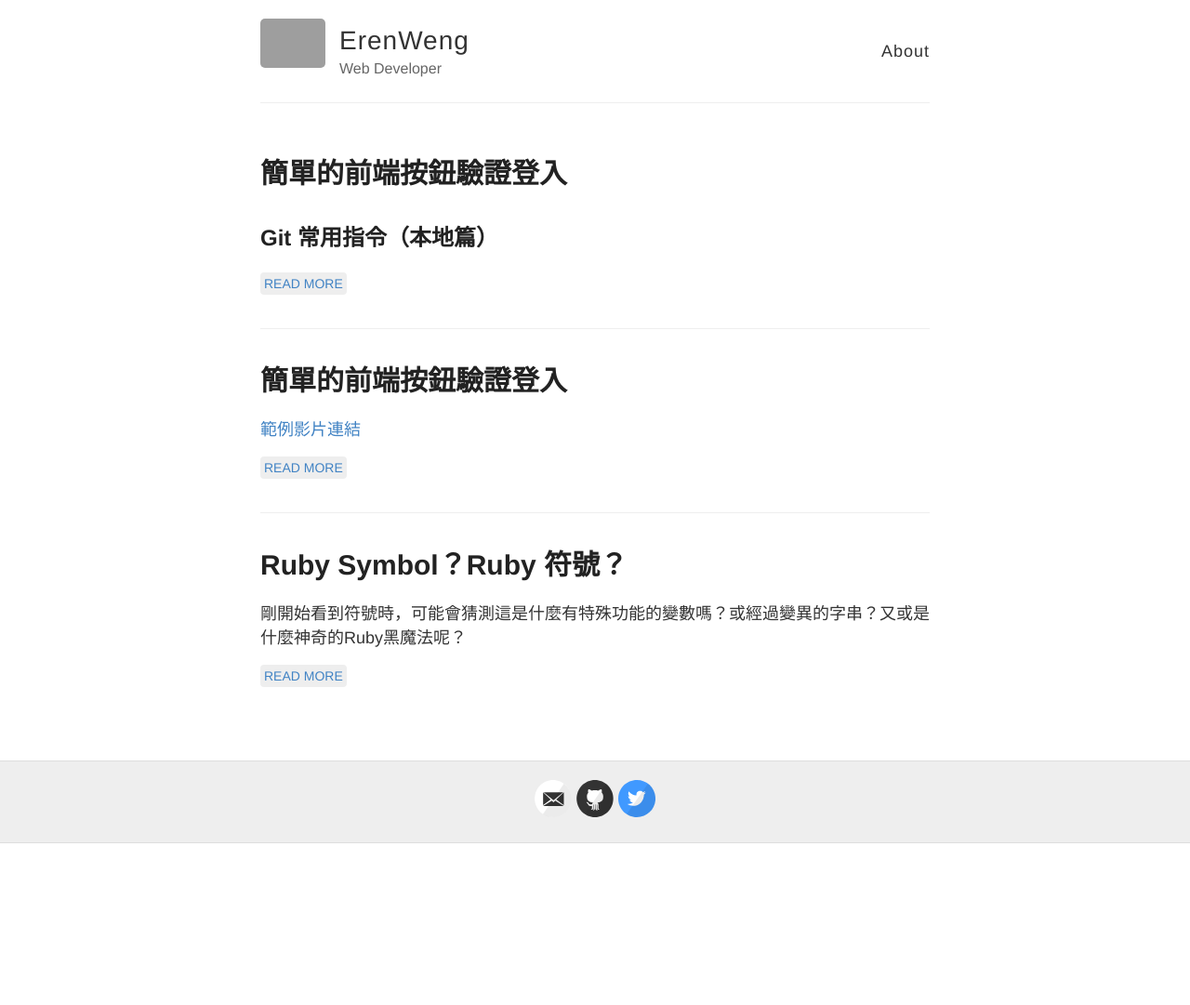
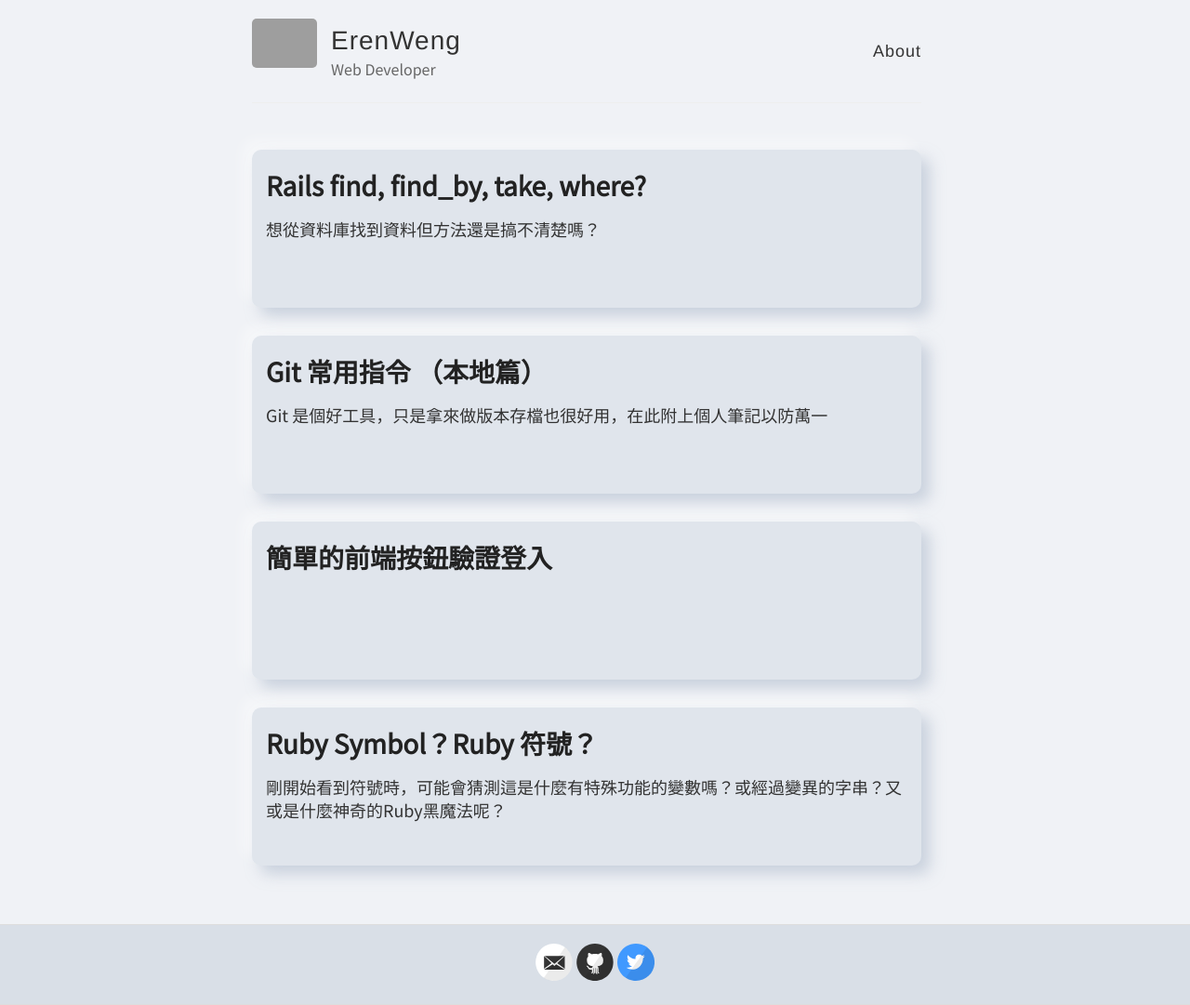
Before and after one commit to ErenWeng/eren_weng-github.io, a Jekyll site: the page built from index.html, in a window 1280 px wide. Shown: the whole page at 93% size. Built offline with Jekyll 4.4.1, drawn with Linux system fonts in a browser that asks for light colours; before the commit the page ends 907 px from its top, so only the background shows below that; grey boxes are pictures that could not be loaded.

Commit message:
new post

```diff
--- a/_layouts/default.html
+++ b/_layouts/default.html
@@ -59,6 +59,9 @@
   </div>
 
   {% include analytics.html %}
+
+  <script src="https://unpkg.com/scrollreveal"></script>
+
 </body>
 
 </html>
--- /dev/null
+++ b/_posts/2020-05-09-git command 1 copy.md
@@ -0,0 +1,166 @@
+---
+layout: post
+title:  "Git 常用指令 （本地篇）"
+subtitle: "Git 是個好工具，只是拿來做版本存檔也很好用，在此附上個人筆記以防萬一"
+date:   2020-05-09 11:56:58 +0800
+categories: jekyll update
+---
+
+### 設定
+
+- `git config --global user.name "newbie"` 設定姓名
+- `git config --global user.email "newbie@email.com"` 設定 eamil
+- `git config -l` 查看設定（list）
+- `git config --global core.editor vim` 預設編輯器為 vim
+
+> --global 參數可以讓所有的 git project 都採用這個預設值
+
+### git 版控
+
+- 版控流程
+
+  1. `git init` 初始化現在位置的資料夾並且讓 git 來控制版本
+
+     2-1. `git add <file>` 將修改的檔案由工作目錄 Working Directory/Tree 推送至暫存區域 Staging Area，向 git 說明即將要提交的檔案
+
+     2-2. `git add .` 所有檔案推送至暫存
+
+     2-3. `git rm <file>` 向 git 說明檔案將要移除，相當於`git add`
+
+     2-4. `git add -u` 加入所有被修改過的檔案（包括刪除）
+
+  2. `git commit -m "<message>"` 將修改由暫存區愈推送至本機儲存庫，並且會新增一個 commit 將 Head 貼紙一併移動至此（沒加訊息會跑到 vim 編輯器，可輸入`:q`離開）
+  3. `git push` 將修改送到遠端儲存庫
+
+- 脫離版控
+  - `git rm <file> --cached` 單個檔案脫離為 Untracked
+  - `rm -rf .git` 刪除所有 git 版控
+
+### git status 檔案狀態建議
+
+- Untracked files（未被追蹤的檔案）：
+
+  - 使用`git add` 推進暫存
+
+- Changes not staged for commit（被更動但尚未要提交的檔案）：
+
+  - 使用`git add`暫存
+  - 使用`git checkout <file>` 回到修改前的樣子
+
+- Changes to be committed（將要提交的檔案，已 add 進暫存）
+  - 使用`git reset Head <file>` 將檔案還原為尚未 add 的狀態
+
+### 狀態、檢查
+
+- `git status` 查詢現在這個目錄的「狀態」
+- `git show` 查詢最後一次 commit 的修改內容
+- `git show <commit>` 查詢某次 commit 的修改內容
+- `git log` 查詢 commit 的歷史紀錄(時間、作者、做了什麼、貼紙位置、commit)
+- `git log <file>` 只顯示此檔案之紀錄
+- `git log -p <file>` 只顯示此檔案的修改紀錄(+是新增 -是刪除)
+- `git log --name-status` 顯示檔案新增、更動、刪除等資訊情形
+- `git log --stat` 顯示更動檔案的統計及摘要
+- `git log --oneline` 只保留(貼紙、commit、做了什麼)
+- `git log --oneline --author="a"` 只找 a 作者的 commit
+- `git log --oneline --grep="WTF"` 只找 commit 訊息中有 WTF 的
+- `git log --oneline --since="10am" --until="5pm" --after="2020-03"` 找到從 2020 年 3 月之後，每天早上 10 點到下午 5 點的 Commit
+- `git log --oneline --graph` 可看到分支圖形
+- `git log --oneline --graph --decorate --all` 可看到更美的分支圖形
+- `git blame -L 1,10 <file>` 檢查此檔案中第 1~10 行的作者與時間
+- `git diff <file>` 比較檔案最後一次 commit 的到現在已修改的工作目錄和索引
+- `git diff <commit_or_branch> <commit_or_branch>` 比對兩版本
+- `git diff -–name-only <commit_or_branch> <commit_or_branch>` 只想檢視此作者兩個版本的修改差別
+
+### 還原
+
+- 把刪掉的檔案救回 （可先用 git status 看一下那些被刪除，因為如果目錄也被刪掉就沒救了）
+  - `git checkout .` 救回所有檔案
+  - `git checkout <file>` 救回某檔案
+
+> 如果有做過修改沒 commit 提交，checkout 會放棄此次工作目錄的修改並還原成上次提交版本，並從暫存區退回工作區域（此次修改會被覆蓋小心使用）
+
+- git checkout 的還原
+
+  - `git checkout HEAD~2` 退回兩個版本前
+
+- git reset 的還原
+
+  - `git reset head` 還原 1 次版本
+  - `git reset head <file>` 只還原某個檔案 1 次版本
+  - `git reset <commit>` 回到某次 commit 的版本
+  - `git reset <commit_or_branch>^` 退回此 commit/貼紙 1 次前的版本
+  - `git reset <commit_or_branch>^^` 退回此 commit/貼紙 2 次前的版本
+  - `git reset <commit_or_branch>~x` 退回此 commit/貼紙 x 次前的版本
+
+  Reset 參數
+
+  - `git reset --soft <commit_or_branch>` : 只移動 Head 和 branch，由儲存庫丟回暫存區，可用於更改 commit 訊息（重 commit 不需要再 add 一次）
+  - `git reset --mixed <commit_or_branch>` : 預設，移動 HEAD 與其 Branch，將暫存區的內容移出
+  - `git reset --hard <commit_or_branch>` : 直接移除暫存及工作目錄所有內容(但並沒有真的消失)
+
+- git revert 的還原
+
+  - `git revert HEAD --no-edit` 新增一個 commit 來原地覆蓋上一個不想要的 commit
+  - `git revert <commit>` 新增一個和此 commit 相反的修改
+
+- 看不見檔案且 commit 也忘了
+
+  - `git reflog`來查看 head 的移動紀錄（每次 head 移動都會再 reflog 記上一筆 commit，保留 30 天），就會看到 commit，再用`git reset <commit> --hard`救回
+
+  - 會使 head 發生改變
+    - `git commit` head 移動到新的 commit
+    - `git reset --hard <commit>` head 換到新的 commit
+    - `git checkout <branch_or_commit>` head 切換到某貼紙或分支
+    - `git merge/rebase` head 合併分支
+    - `git cherry-pick/revert` 挑入/挑出 commit 時
+
+- log 和 reflog 的差別
+
+  - reflog 可以看到所有分支的操作紀錄
+  - log 看不到已經刪除的 commit
+
+- reset 和 checkout 的差別
+
+  - checkout 是退回某版本，只會移動 head，分支不會跟著移動，常用於切換分支
+  - reset：移動 head 和其 branch，會移出 commit，除了動到 head 還會移動 branch，如果分支沒有人管理就會形同隱形
+
+### 修改
+
+- --amend
+
+  - `git commit --amend -m "add cat"` 將最後一次 commit 訊息改為 add cat
+
+  - 將 Untracked 的檔案併入已發出的 commit (檔案忘記一起 commit 又不想再 commit 一次)
+  - `git add <file>` 先推至暫存，`git commit --amend --no-edit` 再推入最後一次的 commit 並且不加說明文字
+
+> 每次的--amend 都會被視為更改，而產生新的 commit，但實際上 commit 並沒有增加
+
+- cherry-pick
+
+  - 使用`git reset --hard <commit>`回到過去的某版本，再使用`git cherry-pick <commit>`把後面的版本一自己想要的順序加進來就可以調換順序，當然沒加的就不會顯示（形同刪除紀錄）
+
+### 分支
+
+- 查看、移動
+
+  - `git branch` 查看分支及 head 的位置
+  - `git checkout <branch_or_commit>` 將 head 切換到某分支/commit
+  - `git branch -f <branch> <commit>` 移動某分支到某 commit（如果此分支不存在就會建立新的）
+
+- 新增分支
+
+  - `git branch <branch>` 新增分支
+  - `git branch <branch> <commit>` 在某 commit 加上分支
+  - `git checkout -b <branch>` 新增分支並且直接切換到新分支
+  - `git branch -m <old_branch_name> <new_branch_name>` 改變分支名稱
+
+- 刪除分支
+
+  - `git branch -d <branch>` 可能會顯示你還沒合併的訊息
+  - `git branch -D <branch>` 強制刪除
+
+- 合併分支 (被合併貼紙的都是在新 commit 的下面)
+  - `git merge <branch>` 合併分支
+  - `git merge <branch> --no-ff` 保留分支原樣(不使用快轉模式 Fast Forward 合併)
+  - `git rebase <branch>` 將當前分支接到某分支之後，並且會被重新分配一個 commit
+  - `git rebase <branch_1> <branch_2>` 將分支 2 接到分之 1 之後
--- a/_posts/2020-05-09-git command 1.md
+++ /dev/null
@@ -1,162 +0,0 @@
----
-layout: post
-title:  "簡單的前端按鈕驗證登入"
-date:   2020-05-09 11:56:58 +0800
-categories: jekyll update
----
-
-## Git 常用指令（本地篇）
-
-### 設定
-
-- `git config --global user.name "newbie"` 設定姓名
-- `git config --global user.email "newbie@email.com"` 設定 eamil
-- `git config -l` 查看設定（list）
-- `git config --global core.editor vim` 預設編輯器為 vim
-
-> --global 參數可以讓所有的 git project 都採用這個預設值
-
-### git 版控
-
-- 版控流程
-
-  1. `git init` 初始化現在位置的資料夾並且讓 git 來控制版本
-     2-1. `git add <file>` 將修改的檔案由工作目錄 Working Directory/Tree 推送至暫存區域 Staging Area，向 git 說明即將要提交的檔案
-     2-2. `git add .` 所有檔案推送至暫存
-     2-3. `git rm <file>` 向 git 說明檔案將要移除，相當於`git add`
-     2-4. `git add -u` 加入所有被修改過的檔案（包括刪除）
-  2. `git commit -m "<message>"` 將修改由暫存區愈推送至本機儲存庫，並且會新增一個 commit 將 Head 貼紙一併移動至此（沒加訊息會跑到 vim 編輯器，可輸入`:q`離開）
-  3. `git push` 將修改送到遠端儲存庫
-
-- 脫離版控
-  - `git rm <file> --cached` 單個檔案脫離為 Untracked
-  - `rm -rf .git` 刪除所有 git 版控
-
-### git status 檔案狀態建議
-
-- Untracked files（未被追蹤的檔案）：
-
-  - 使用`git add` 推進暫存
-
-- Changes not staged for commit（被更動但尚未要提交的檔案）：
-
-  - 使用`git add`暫存
-  - 使用`git checkout <file>` 回到修改前的樣子
-
-- Changes to be committed（將要提交的檔案，已 add 進暫存）
-  - 使用`git reset Head <file>` 將檔案還原為尚未 add 的狀態
-
-### 狀態、檢查
-
-- `git status` 查詢現在這個目錄的「狀態」
-- `git show` 查詢最後一次 commit 的修改內容
-- `git show <commit>` 查詢某次 commit 的修改內容
-- `git log` 查詢 commit 的歷史紀錄(時間、作者、做了什麼、貼紙位置、commit)
-- `git log <file>` 只顯示此檔案之紀錄
-- `git log -p <file>` 只顯示此檔案的修改紀錄(+是新增 -是刪除)
-- `git log --name-status` 顯示檔案新增、更動、刪除等資訊情形
-- `git log --stat` 顯示更動檔案的統計及摘要
-- `git log --oneline` 只保留(貼紙、commit、做了什麼)
-- `git log --oneline --author="a"` 只找 a 作者的 commit
-- `git log --oneline --grep="WTF"` 只找 commit 訊息中有 WTF 的
-- `git log --oneline --since="10am" --until="5pm" --after="2020-03"` 找到從 2020 年 3 月之後，每天早上 10 點到下午 5 點的 Commit
-- `git log --oneline --graph` 可看到分支圖形
-- `git log --oneline --graph --decorate --all` 可看到更美的分支圖形
-- `git blame -L 1,10 <file>` 檢查此檔案中第 1~10 行的作者與時間
-- `git diff <file>` 比較檔案最後一次 commit 的到現在已修改的工作目錄和索引
-- `git diff <commit_or_branch> <commit_or_branch>` 比對兩版本
-- `git diff -–name-only <commit_or_branch> <commit_or_branch>` 只想檢視此作者兩個版本的修改差別
-
-### 還原
-
-- 把刪掉的檔案救回 （可先用 git status 看一下那些被刪除，因為如果目錄也被刪掉就沒救了）
-  - `git checkout .` 救回所有檔案
-  - `git checkout <file>` 救回某檔案
-
-> 如果有做過修改沒 commit 提交，checkout 會放棄此次工作目錄的修改並還原成上次提交版本，並從暫存區退回工作區域（此次修改會被覆蓋小心使用）
-
-- git checkout 的還原
-
-  - `git checkout HEAD~2` 退回兩個版本前
-
-- git reset 的還原
-
-  - `git reset head` 還原 1 次版本
-  - `git reset head <file>` 只還原某個檔案 1 次版本
-  - `git reset <commit>` 回到某次 commit 的版本
-  - `git reset <commit_or_branch>^` 退回此 commit/貼紙 1 次前的版本
-  - `git reset <commit_or_branch>^^` 退回此 commit/貼紙 2 次前的版本
-  - `git reset <commit_or_branch>~x` 退回此 commit/貼紙 x 次前的版本
-
-  Reset 參數
-
-  - `git reset --soft <commit_or_branch>` : 只移動 Head 和 branch，由儲存庫丟回暫存區，可用於更改 commit 訊息（重 commit 不需要再 add 一次）
-  - `git reset --mixed <commit_or_branch>` : 預設，移動 HEAD 與其 Branch，將暫存區的內容移出
-  - `git reset --hard <commit_or_branch>` : 直接移除暫存及工作目錄所有內容(但並沒有真的消失)
-
-- git revert 的還原
-
-  - `git revert HEAD --no-edit` 新增一個 commit 來原地覆蓋上一個不想要的 commit
-  - `git revert <commit>` 新增一個和此 commit 相反的修改
-
-- 看不見檔案且 commit 也忘了
-
-  - `git reflog`來查看 head 的移動紀錄（每次 head 移動都會再 reflog 記上一筆 commit，保留 30 天），就會看到 commit，再用`git reset <commit> --hard`救回
-
-  - 會使 head 發生改變
-    - `git commit` head 移動到新的 commit
-    - `git reset --hard <commit>` head 換到新的 commit
-    - `git checkout <branch_or_commit>` head 切換到某貼紙或分支
-    - `git merge/rebase` head 合併分支
-    - `git cherry-pick/revert` 挑入/挑出 commit 時
-
-- log 和 reflog 的差別
-
-  - reflog 可以看到所有分支的操作紀錄
-  - log 看不到已經刪除的 commit
-
-- reset 和 checkout 的差別
-
-  - checkout 是退回某版本，只會移動 head，分支不會跟著移動，常用於切換分支
-  - reset：移動 head 和其 branch，會移出 commit，除了動到 head 還會移動 branch，如果分支沒有人管理就會形同隱形
-
-### 修改
-
-- --amend
-
-  - `git commit --amend -m "add cat"` 將最後一次 commit 訊息改為 add cat
-
-  - 將 Untracked 的檔案併入已發出的 commit (檔案忘記一起 commit 又不想再 commit 一次)
-  - `git add <file>` 先推至暫存，`git commit --amend --no-edit` 再推入最後一次的 commit 並且不加說明文字
-
-> 每次的--amend 都會被視為更改，而產生新的 commit，但實際上 commit 並沒有增加
-
-- cherry-pick
-
-  - 使用`git reset --hard <commit>`回到過去的某版本，再使用`git cherry-pick <commit>`把後面的版本一自己想要的順序加進來就可以調換順序，當然沒加的就不會顯示（形同刪除紀錄）
-
-### 分支
-
-- 查看、移動
-
-  - `git branch` 查看分支及 head 的位置
-  - `git checkout <branch_or_commit>` 將 head 切換到某分支/commit
-  - `git branch -f <branch> <commit>` 移動某分支到某 commit（如果此分支不存在就會建立新的）
-
-- 新增分支
-
-  - `git branch <branch>` 新增分支
-  - `git branch <branch> <commit>` 在某 commit 加上分支
-  - `git checkout -b <branch>` 新增分支並且直接切換到新分支
-  - `git branch -m <old_branch_name> <new_branch_name>` 改變分支名稱
-
-- 刪除分支
-
-  - `git branch -d <branch>` 可能會顯示你還沒合併的訊息
-  - `git branch -D <branch>` 強制刪除
-
-- 合併分支 (被合併貼紙的都是在新 commit 的下面)
-  - `git merge <branch>` 合併分支
-  - `git merge <branch> --no-ff` 保留分支原樣(不使用快轉模式 Fast Forward 合併)
-  - `git rebase <branch>` 將當前分支接到某分支之後，並且會被重新分配一個 commit
-  - `git rebase <branch_1> <branch_2>` 將分支 2 接到分之 1 之後
--- /dev/null
+++ b/_posts/2020-05-11-rails find.md
@@ -0,0 +1,119 @@
+---
+layout: post
+title:  "Rails find, find_by, take, where?"
+subtitle: "想從資料庫找到資料但方法還是搞不清楚嗎？"
+date:   2020-05-11 10:50:58 +0800
+categories: jekyll update
+---
+
+### find
+
+- 由物件的id，也就是主鍵（primary key）來尋找物件
+
+{% highlight ruby %}
+Client.find(10)
+=> #<Client id: 10, first_name: "Ryan">
+
+Items.find(params[:id])
+=> #
+{% endhighlight %}
+
+- 但我想要找多個id呢？放上陣列吧
+
+{% highlight ruby %}
+Client.find([1, 10])
+=> [#<Client id: 1, first_name: "Lifo">, #<Client id: 10, first_name: "Ryan">]
+{% endhighlight %}
+
+> 若是find找不到物件，就會拋出 ActiveRecord::RecordNotFound 異常。
+
+### take
+
+- 取出幾筆資料，所以後面可以放參數決定找幾筆，不做排序
+
+{% highlight ruby %}
+Client.take(2)
+# => [
+  #<Client id: 1, first_name: "Lifo">,
+  #<Client id: 2, first_name: "Sara">
+]
+{% endhighlight %}
+
+### find_by
+
+- 找出第一筆符合條件的資料
+
+{% highlight ruby %}
+Client.find_by first_name: 'Lifo'
+=> #<Client id: 1, first_name: "Lifo">
+
+Client.find_by first_name: 'Jon'
+=> nil
+
+@item = Items.find(id: params[:id])
+=> #
+{% endhighlight %}
+
+> 若是find_by找不到物件，只會回傳nil，不會有錯誤訊息。
+
+### where
+
+和 SQL 中的 WHERE 類似，可設定篩選條件，條件可以是字串、陣列、Hash
+
+1.字串條件
+
+{% highlight ruby %}
+Client.where("orders_count = '2'")
+{% endhighlight %}
+
+> 使用字串會有被 SQL injection 攻擊的風險，不建議使用
+
+2.陣列條件
+
+陣列可以帶入字串條件中的 ? 和符號
+
+{% highlight ruby %}
+#帶入?
+Client.where("orders_count = ?", params[:orders])
+
+#帶入符號
+Client.where("created_at >= :start_date AND created_at <= :end_date",
+ {start_date: params[:start_date], end_date: params[:end_date]})
+{% endhighlight %}
+
+3.Hash條件
+
+Hash的值不能是符號，只有是否相等、什麼範圍、子集合可使用此形式
+
+- 相等
+
+Hash的Key可以是符號和字串
+
+{% highlight ruby %}
+Client.where(locked: true)
+Client.where('locked' => true)
+{% endhighlight %}
+
+- 範圍
+
+在範圍內查詢
+
+{% highlight ruby %}
+Client.where(created_at: (Time.now.midnight - 1.day)..Time.now.midnight)
+{% endhighlight %}
+
+- 子集合
+
+限縮條件查詢
+
+{% highlight ruby %}
+Client.where(orders_count: [1,3,5])
+{% endhighlight %}
+
+- NOT
+
+相反條件查詢
+
+{% highlight ruby %}
+Article.where.not(author: author)
+{% endhighlight %}
--- a/_sass/_highlights.scss
+++ b/_sass/_highlights.scss
@@ -1,5 +1,6 @@
 
 .highlight {
+  font-size: 15px;
   background-color: #efefef;
   padding: 7px 7px 7px 10px;
   border: 1px solid #ddd;
--- a/_sass/_variables.scss
+++ b/_sass/_variables.scss
@@ -15,10 +15,28 @@ $gray: #666;
 $lightGray: #eee;
 $white: #fff;
 
+// Neumorphism/soft ui
+$softLightShadow: rgba(255,255,255,0.5);
+$softDarkShadow: rgba(163,177,198,0.5);
+$softWhite: #fff;
+$softGray-3: #f7f9fa;
+$softGray-2: #f0f2f6;
+$softGray-1: #e8ecf1;
+$softMain: #e0e5ec;
+$softGray1: #d9dfe7;
+$softGray2: #d1d8e3;
+$softGray3: #c2cbd9;
+$softDark: #a3b1c6;
+
+
 // Font stacks
 $helvetica: Helvetica, Arial, sans-serif;
 $helveticaNeue: "Helvetica Neue", Helvetica, Arial, sans-serif;
 $georgia: Georgia, serif;
+
+@import url('https://fonts.googleapis.com/css?family=Noto+Sans+TC');
+$noto: 'Noto Sans TC', Arial, sans-serif;
+
 
 // Mobile breakpoints
 @mixin mobile {
--- a/index.html
+++ b/index.html
@@ -4,14 +4,30 @@ layout: default
 
 <div class="posts">
   {% for post in site.posts %}
-  <article class="post">
-    <h1><a href="{{ site.baseurl }}{{ post.url }}">{{ post.title }}</a></h1>
+  <a href="{{ site.baseurl }}{{ post.url }}">
+    <article class="post" id="post">
+      <h1>{{ post.title }}</h1>
 
-    <div class="entry">
-      {{ post.excerpt }}
-    </div>
+      <div class="entry">
+        {{ post.subtitle }}
+      </div>
 
-    <a href="{{ site.baseurl }}{{ post.url }}" class="read-more">Read More</a>
-  </article>
+    </article>
+  </a>
   {% endfor %}
 </div>
+
+<script defer src="https://unpkg.com/scrollreveal"></script>
+<script defer>
+  // window.onload = function () {
+  //   ScrollReveal({ reset: true });
+  //   ScrollReveal().reveal('.posts', { delay: 200 })
+  //   ScrollReveal().reveal('.post', { interval: 100, reset: true });
+  // };
+</script>
+
+<!-- <div class="entry">
+        {{ post.excerpt }}
+      </div> -->
+
+<!-- <a href="{{ site.baseurl }}{{ post.url }}" class="read-more">Read More</a> -->
--- a/style.scss
+++ b/style.scss
@@ -19,9 +19,13 @@ html {
 }
 
 body {
-  background: $white;
+  background: $softGray-2;
   font: 18px/1.4 $helvetica;
+  font-family: $noto;
   color: $darkGray;
+  width: calc(100vw - 18px);
+  // padding-left: calc(100% - 100vw);
+  // 修正跳頁
 }
 
 .container {
@@ -37,7 +41,8 @@ h3,
 h4,
 h5,
 h6 {
-  font-family: $helveticaNeue;
+  // font-family: $helveticaNeue;
+  font-family: $noto;
   color: $darkerGray;
   font-weight: bold;
 
@@ -51,7 +56,7 @@ h6 {
 }
 
 h1 {
-  font-size: 30px;
+  font-size: 28px;
   a {
     color: inherit;
   }
@@ -287,11 +292,11 @@ nav {
     font-size: 14px;
     padding: .25rem;
     border-radius: .25rem;
-    background-color: $lightGray;
-    &:hover{
-      background-color: rgba(240, 240, 240, .5);
-      color: $lightBlue;
-    }
+    // background-color: $lightGray;
+    // &:hover{
+      // background-color: rgba(240, 240, 240, .5);
+      // color: $lightBlue;
+    // }
   }
 }
 
@@ -299,7 +304,7 @@ nav {
   margin-top: 50px;
   border-top: 1px solid #ddd;
   border-bottom: 1px solid #ddd;
-  background-color: $lightGray;
+  background-color: $softGray1;
 }
 
 footer {
@@ -328,3 +333,49 @@ html {
 .bottom-place {
   margin-bottom: 150px;
 }
+
+#main .posts .post{
+  height: 170px;
+  border-radius: 10px;
+  padding: 15px;
+  margin: 30px 0;
+  //
+  background: $softMain;
+  box-shadow:  9px 9px 16px $softDarkShadow,
+               -9px -9px 16px $softLightShadow;
+  transition: .3s;
+
+  &:hover{
+    background: $softGray-1;
+    box-shadow:  12px 12px 24px $softDark,
+                 -12px -12px 24px $softWhite;
+
+    transition: .3s;
+
+  }
+  h1{
+    margin: 0 0 10px 0;
+    padding: 0;
+  }
+  .entry{
+    color: $darkGray;
+  }
+}
+
+//滾動條
+
+html::-webkit-scrollbar-track
+{
+  -webkit-box-shadow: inset 0 0 6px rgba(0,0,0,0.3);
+  background: $softMain;
+}
+
+html::-webkit-scrollbar
+{
+	width: 15px;
+}
+
+html::-webkit-scrollbar-thumb
+{
+	background-color: #A2B1C6;
+}
```
Also changed, not shown: _posts/2020-05-02-Ruby_Symbol.md (+1 -0 lines).
